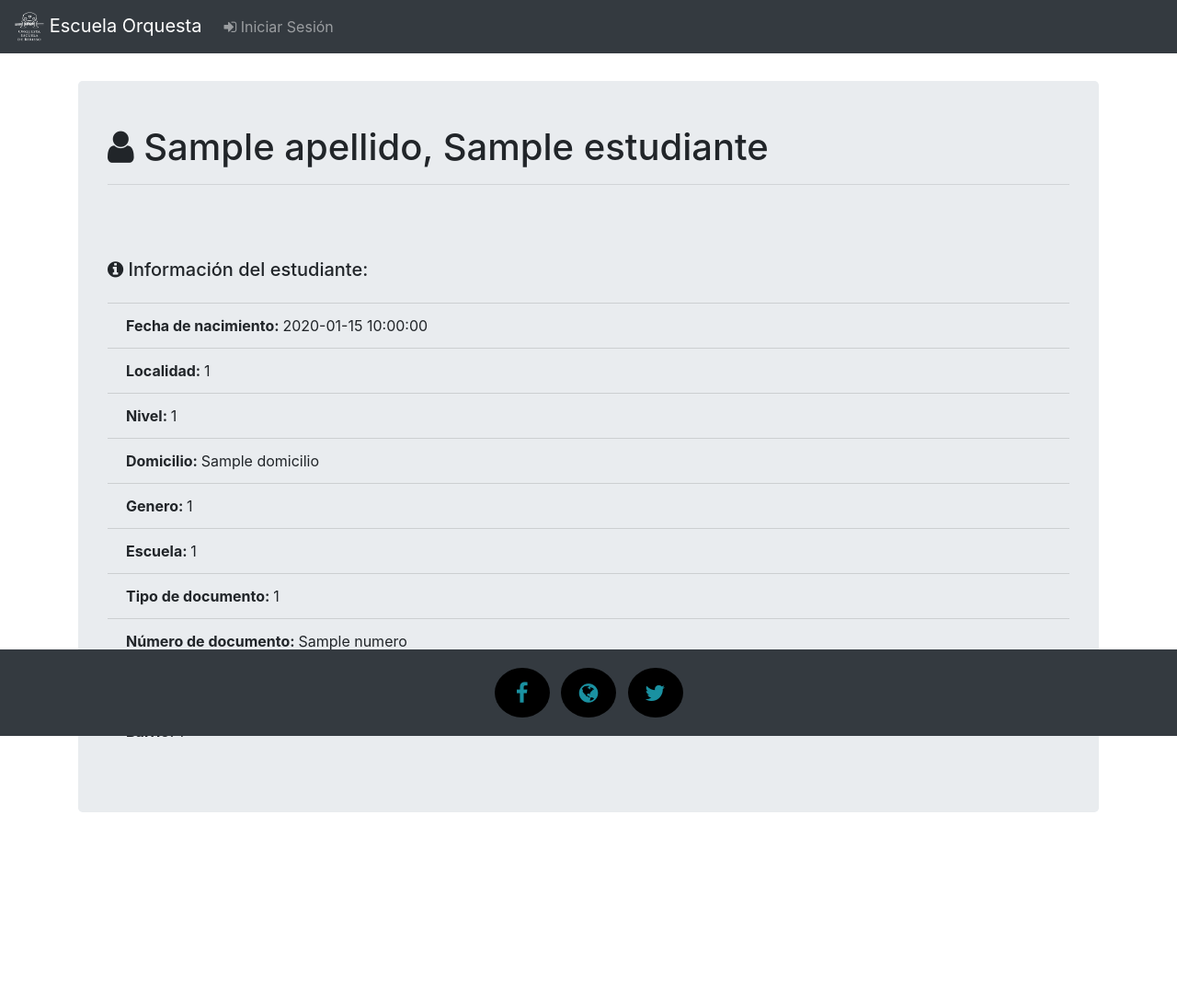
After one commit to bdgarat/ProySoft_OrquestaEscuelaBerisso_Flask, a Flask app: template flaskps/templates/estudiantes/show.html in a window 1280 px wide. The commit adds this page. Shown: the whole page at 92% size. Run offline with Flask 2, Linux system fonts and the light colour scheme; the template is opened without the code that fills it: most values are stand-ins (such as "Sample title", 1, 10 or a date in 2020); some libraries are stand-ins or nearby versions.

Commit message:
Se agregó la funcionalidad 'Estudiante show'

```diff
--- a/flaskps/templates/estudiantes/index.html
+++ b/flaskps/templates/estudiantes/index.html
@@ -47,7 +47,9 @@
                     <td headers="nombre y apellido">{{ e.apellido }},{{ e.nombre }}</td>
                     <td headers="operaciones">
 
-                        {% if 'estudiante_destroy' in session['permisos'] %}
+                        {% if 'estudiante_show' in session['permisos'] %}
+                        <button type="button" onclick="location.href='/estudiante/show/{{ e.id }}'" class="btn btn-primary" title="Ver perfil del estudiante" style="margin: 5px"><i class="fa fa-user-circle"></i></button>{% endif %} {% if 'estudiante_destroy'
+                        in session['permisos'] %}
                         <!-- Button trigger modal -->
                         <button type="button" class="btn btn-primary eliminar" title="Eliminar estudiante" role="button" data-toggle="modal" data-target="#exampleModal{{ e.id }}"><i class="fa fa-trash"></i>
                         </button> {% endif %} {% if 'estudiante_update' in session['permisos'] %}
--- /dev/null
+++ b/flaskps/templates/estudiantes/show.html
@@ -0,0 +1,25 @@
+{% extends "layout.html" %} {% block content %} {% block carrusel %}{% endblock %}
+
+<div class="jumbotron">
+    <h1 class="display-6 mt-2 mb-2 pt-2 pb-2"><i class="fa fa-user" aria-hidden="true"></i> {{ estudiante.apellido }}, {{ estudiante.nombre }}
+    </h1>
+    <hr class="my-2">
+    <br>
+    <h5 class="mb-4 mt-4 pt-4"><i class="fa fa-info-circle"></i> Información del estudiante:</h5>
+
+    <menu class="list-group list-group-flush">
+        <li class="list-group-item"><strong>Fecha de nacimiento: </strong>{{ estudiante.fecha_nac }}</li>
+        <li class="list-group-item"><strong>Localidad: </strong>{{ estudiante.localidad_id }}</li>
+        <li class="list-group-item"><strong>Nivel: </strong>{{ estudiante.nivel_id }}</li>
+        <li class="list-group-item"><strong>Domicilio: </strong>{{ estudiante.domicilio }}</li>
+        <li class="list-group-item"><strong>Genero: </strong>{{ estudiante.genero_id }}</li>
+        <li class="list-group-item"><strong>Escuela: </strong>{{ estudiante.escuela_id }}</li>
+        <li class="list-group-item"><strong>Tipo de documento: </strong>{{ estudiante.tipo_doc_id }}</li>
+        <li class="list-group-item"><strong>Número de documento: </strong>{{ estudiante.numero }}</li>
+        <li class="list-group-item"><strong>Teléfono de contacto: </strong>{{ estudiante.tel }}</li>
+        <li class="list-group-item"><strong>Barrio: </strong>{{ estudiante.barrio_id }}</li>
+
+    </menu>
+</div>
+
+{% endblock %}
```
Also changed, not shown: flaskps/routes/estudiante.py (+16 -0 lines).
